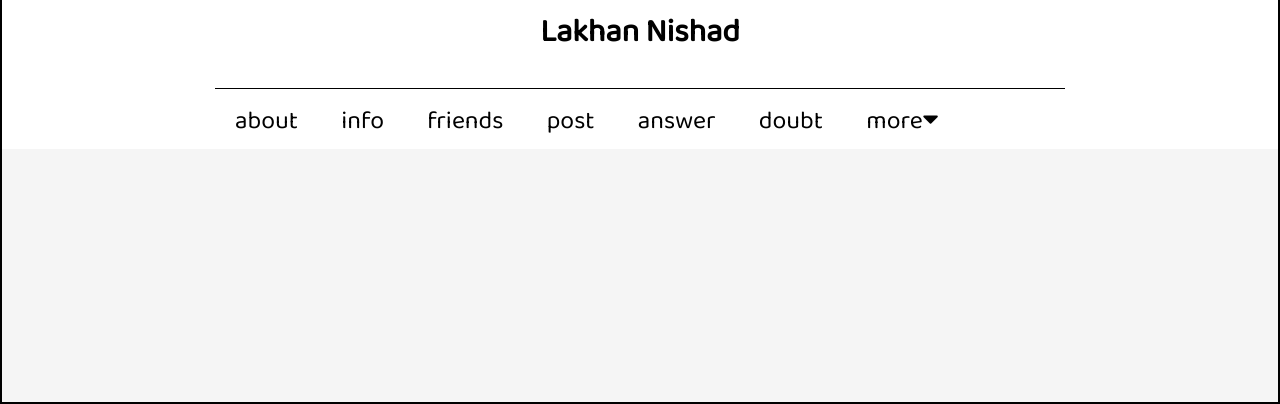
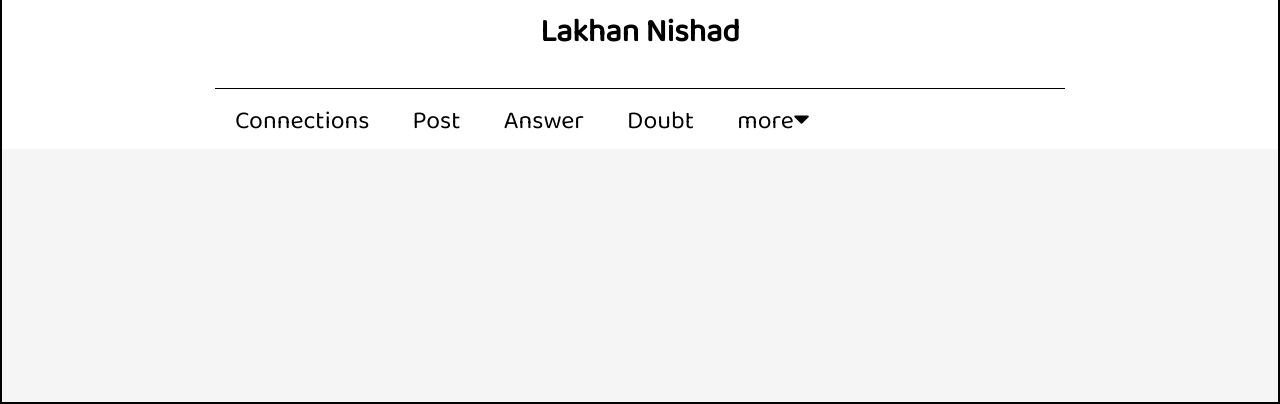
Before and after one commit to shreyansh-solanki/fullstackproject, a plain HTML site: page src/Pages/profile-page/profile.html in a window 1280 px wide. Shown: the part 396-800 px from the top of the page. Drawn offline with Linux system fonts and the light colour scheme.

Commit message:
link few links in profile page and fixes some changes

```diff
--- a/src/Pages/profile-page/profile.html
+++ b/src/Pages/profile-page/profile.html
@@ -37,18 +37,19 @@
 
         <div id="links">
           <ul>
-            <li class="about"><a href="#">about</a></li>
-            <li class="info"><a href="#">info</a></li>
-            <li class="friends"><a href="#">friends</a></li>
-            <li class="post"><a href="#">post</a></li>
-            <li class="answer"><a href="#">answer</a></li>
-            <li class="doubt"><a href="#">doubt</a></li>
+            <li class="friends"><a href="#">Connections</a></li>
+            <li class="post"><a href="./OtherUserProfile.html">Post</a></li>
+            <li class="answer">
+              <a href="./../Discussion/Discussion.html">Answer</a>
+            </li>
+            <li class="doubt">
+              <a href="./../Discussion/Discussion.html">Doubt</a>
+            </li>
             <li class="more">
               <a href="#">more<i class="fas fa-caret-down"></i></a>
 
               <div class="more-list">
                 <ul>
-                  <li class="m-info"><a href="#">Info</a></li>
                   <li class="m-friends"><a href="#">Connections</a></li>
                   <li class="m-post">
                     <a href="./OtherUserProfile.html">Post</a>
```
